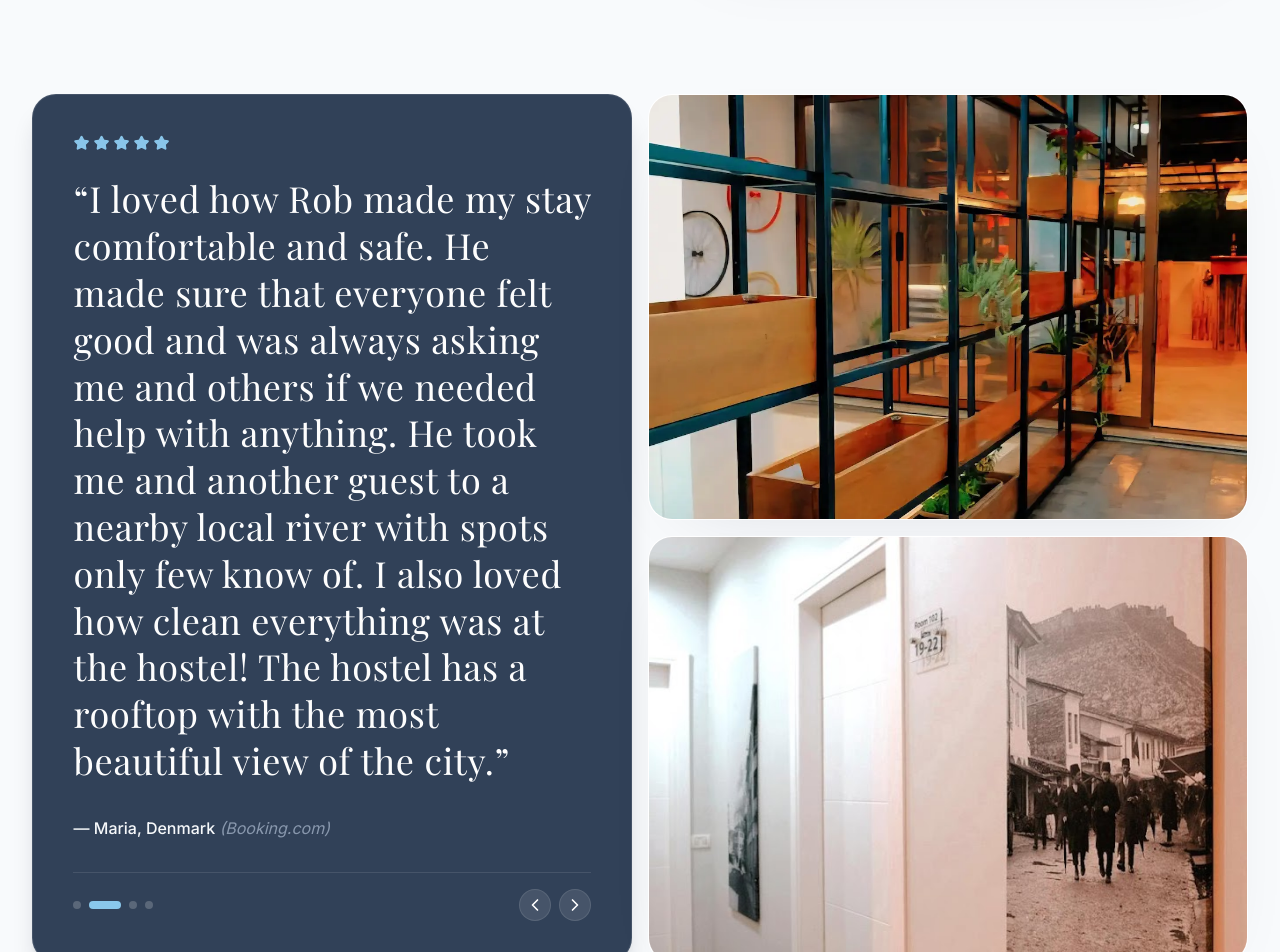
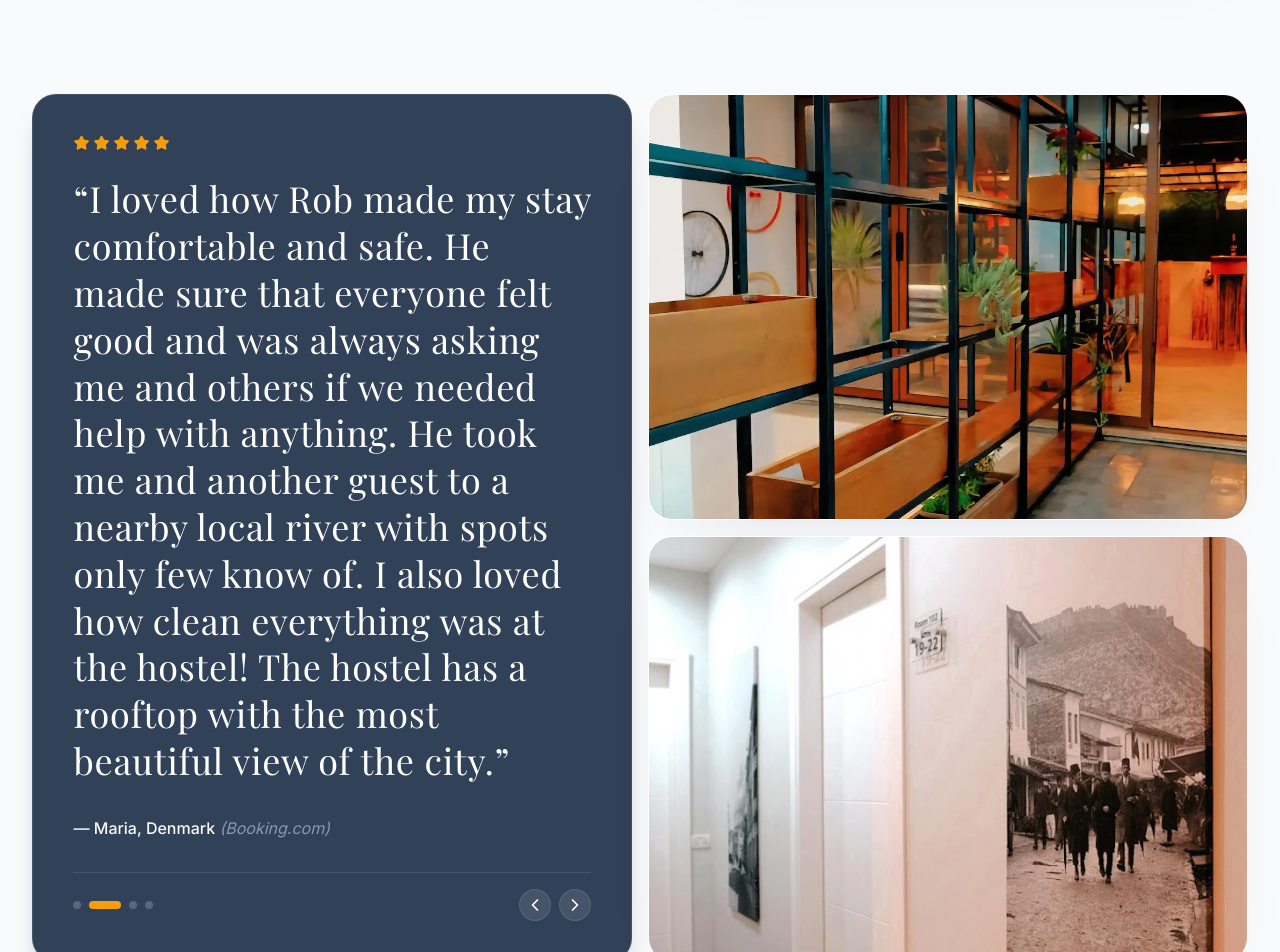
Before and after one commit to dkuromi1/hostel-nextjs, a Next.js app: page /rooms in a window 1280 px wide. Shown: the part 2900-3852 px from the top of the page. Built offline with nearby package versions, Linux system fonts and the light colour scheme; no server answers; a web font is replaced by a local one.

Commit message:
Update testimonial-carousel.tsx

```diff
--- a/components/testimonial-carousel.tsx
+++ b/components/testimonial-carousel.tsx
@@ -109,7 +109,7 @@ export function TestimonialCarousel({
             }}
             className="cursor-grab active:cursor-grabbing"
           >
-            <div className="flex gap-1 text-[var(--accent)]">
+            <div className="flex gap-1 text-[#f59e0b]">
               {[...Array(testimonial.rating)].map((_, i) => (
                 <Star key={i} className="size-4 fill-current" />
               ))}
@@ -143,14 +143,14 @@ export function TestimonialCarousel({
                 aria-hidden="true"
                 className={cn(
                   "absolute left-1/2 top-1/2 z-10 flex size-8 -translate-x-1/2 -translate-y-1/2 items-center justify-center rounded-full transition-all duration-300",
-                  "focus-visible:outline-none focus-visible:ring-2 focus-visible:ring-[var(--accent)]/70 focus-visible:ring-offset-2 focus-visible:ring-offset-[var(--brand-tertiary)]"
+                  "focus-visible:outline-none focus-visible:ring-2 focus-visible:ring-[#f59e0b]/70 focus-visible:ring-offset-2 focus-visible:ring-offset-[var(--brand-tertiary)]"
                 )}
               >
                 <span
                   className={cn(
                     "block h-2 rounded-full transition-all duration-300",
                     index === currentIndex
-                      ? "w-8 bg-[var(--accent)]"
+                      ? "w-8 bg-[#f59e0b]"
                       : "w-2 bg-white/20 hover:bg-white/30"
                   )}
                 />
```
